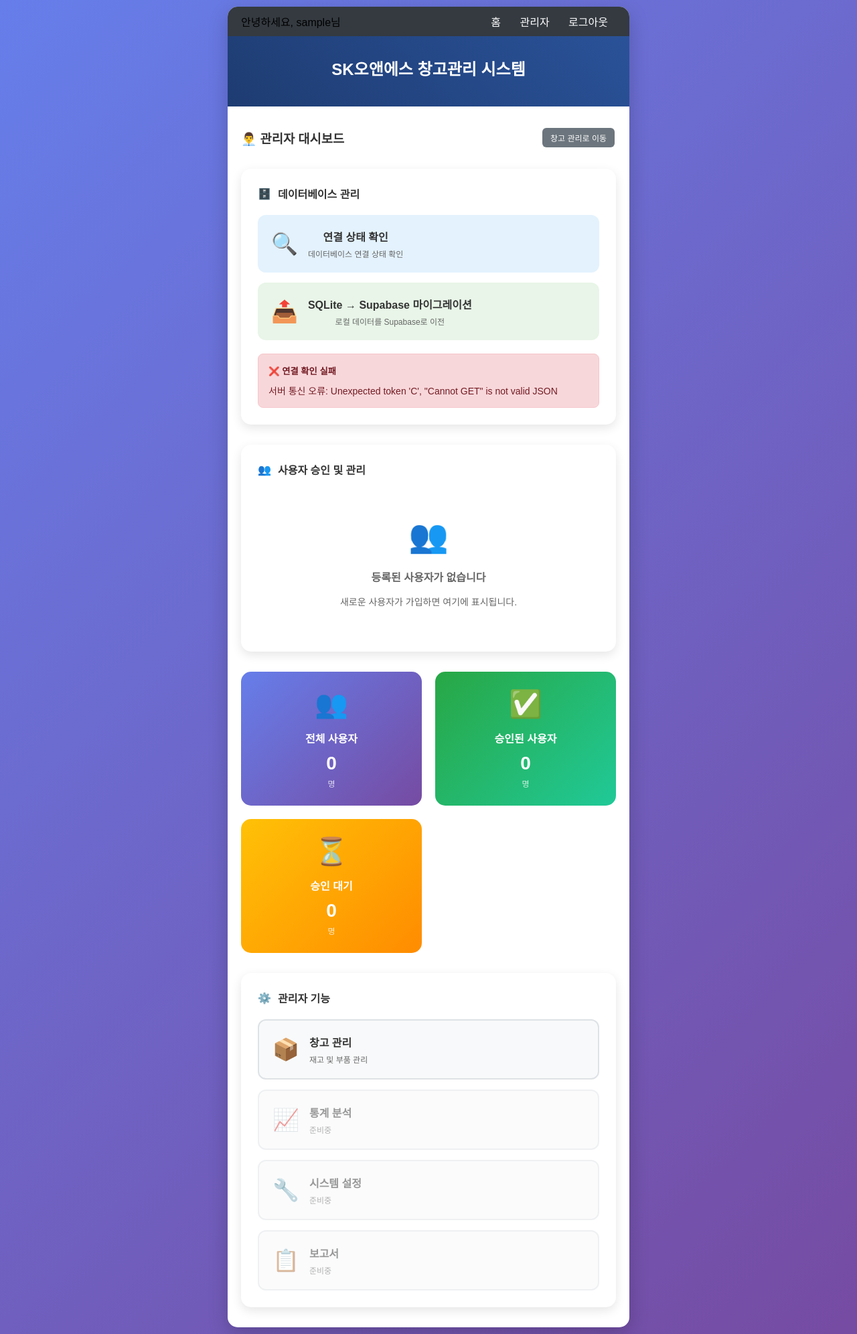
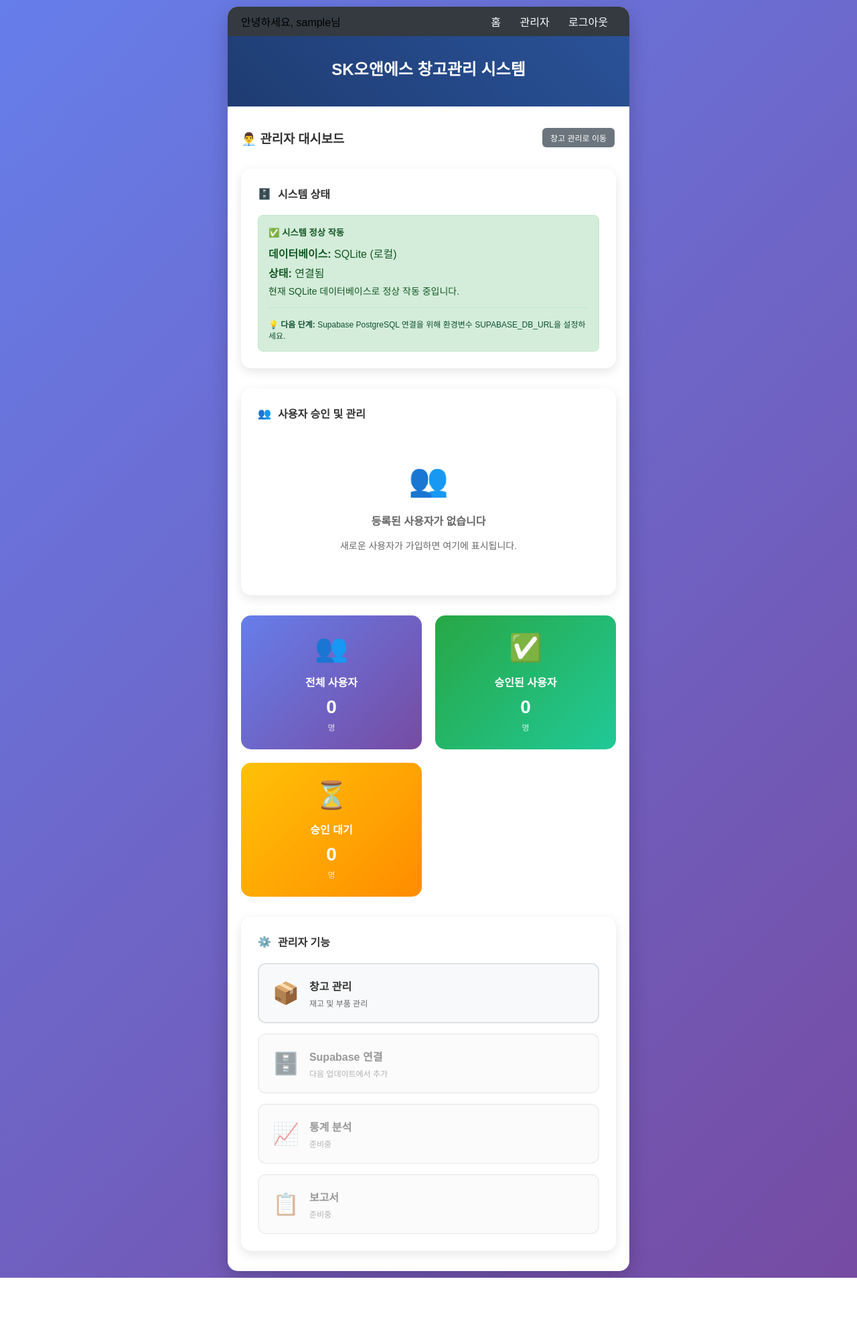
Before and after one commit to Newyorkcheesebuger/sk-ons-warehouse, a Flask app: page /admin_dashboard in a window 1280 px wide. Shown: the whole page at 67% size. After the commit the page ends 1908 px from the top, so only its background shows below. Run offline with Flask 3, Linux system fonts and the light colour scheme; the visitor is signed in with stand-in values (Sample User, id 1); data comes from the database, SQL or seed files in the repository.

Commit message:
Update admin_dashboard.html

```diff
--- a/templates/admin_dashboard.html
+++ b/templates/admin_dashboard.html
@@ -9,34 +9,24 @@
         </a>
     </div>
 
-    <!-- 🆕 Supabase 연결 상태 및 마이그레이션 -->
+    <!-- 🆕 시스템 현황 (API 호출 없이 정적 표시) -->
     <div style="background: white; border-radius: 15px; padding: 25px; box-shadow: 0 5px 15px rgba(0,0,0,0.1); margin-bottom: 30px;">
         <h4 style="color: #333; margin-bottom: 20px; display: flex; align-items: center;">
             <span style="margin-right: 10px;">🗄️</span>
-            데이터베이스 관리
+            시스템 상태
         </h4>
 
-        <div style="display: grid; grid-template-columns: repeat(auto-fit, minmax(250px, 1fr)); gap: 15px; margin-bottom: 20px;">
-            <button onclick="checkConnection()" class="admin-function-card" style="border: none; background: #e3f2fd; cursor: pointer;">
-                <div class="function-icon">🔍</div>
-                <div class="function-content">
-                    <h5>연결 상태 확인</h5>
-                    <p>데이터베이스 연결 상태 확인</p>
-                </div>
-            </button>
+        <div id="systemStatus" style="padding: 15px; border-radius: 8px; background: #d4edda; border: 1px solid #c3e6cb; color: #155724;">
+            <h5 style="margin: 0 0 10px 0;">✅ 시스템 정상 작동</h5>
+            <p style="margin: 0 0 5px 0;"><strong>데이터베이스:</strong> SQLite (로컬)</p>
+            <p style="margin: 0 0 5px 0;"><strong>상태:</strong> 연결됨</p>
+            <p style="margin: 0; font-size: 14px;">현재 SQLite 데이터베이스로 정상 작동 중입니다.</p>
 
-            <button onclick="migrateToSupabase()" class="admin-function-card" style="border: none; background: #e8f5e8; cursor: pointer;">
-                <div class="function-icon">📤</div>
-                <div class="function-content">
-                    <h5>SQLite → Supabase 마이그레이션</h5>
-                    <p>로컬 데이터를 Supabase로 이전</p>
-                </div>
-            </button>
-        </div>
-
-        <!-- 연결 상태 표시 영역 -->
-        <div id="connectionStatus" style="display: none; padding: 15px; border-radius: 8px; margin-top: 15px;">
-            <div id="statusContent"></div>
+            <div style="margin-top: 15px; padding-top: 15px; border-top: 1px solid #c3e6cb;">
+                <p style="margin: 0; font-size: 12px; color: #0f5132;">
+                    💡 <strong>다음 단계:</strong> Supabase PostgreSQL 연결을 위해 환경변수 SUPABASE_DB_URL을 설정하세요.
+                </p>
+            </div>
         </div>
     </div>
 
@@ -92,7 +82,7 @@
                                         </a>
                                         <a href="{{ url_for('delete_user', user_id=user[0]) }}"
                                            class="btn btn-danger btn-small"
-                                           onclick="console.log('삭제 버튼 클릭됨 - user_id: {{ user[0] }}'); return confirm('{{ user[1] }}님을 삭제하시겠습니까? 이 작업은 되돌릴 수 없습니다.')"
+                                           onclick="return confirm('{{ user[1] }}님을 삭제하시겠습니까? 이 작업은 되돌릴 수 없습니다.')"
                                            title="사용자 삭제">
                                             🗑️ 삭제
                                         </a>
@@ -101,7 +91,7 @@
                                         <span style="color: #28a745; font-size: 12px; margin-right: 5px;">승인완료</span>
                                         <a href="{{ url_for('delete_user', user_id=user[0]) }}"
                                            class="btn btn-danger btn-small"
-                                           onclick="console.log('삭제 버튼 클릭됨 - user_id: {{ user[0] }}'); return confirm('{{ user[1] }}님을 삭제하시겠습니까? 이 작업은 되돌릴 수 없습니다.')"
+                                           onclick="return confirm('{{ user[1] }}님을 삭제하시겠습니까? 이 작업은 되돌릴 수 없습니다.')"
                                            title="사용자 삭제">
                                             🗑️ 삭제
                                         </a>
@@ -173,17 +163,17 @@
             </a>
 
             <div class="admin-function-card disabled">
-                <div class="function-icon">📈</div>
+                <div class="function-icon">🗄️</div>
                 <div class="function-content">
-                    <h5>통계 분석</h5>
-                    <p>준비중</p>
+                    <h5>Supabase 연결</h5>
+                    <p>다음 업데이트에서 추가</p>
                 </div>
             </div>
 
             <div class="admin-function-card disabled">
-                <div class="function-icon">🔧</div>
+                <div class="function-icon">📈</div>
                 <div class="function-content">
-                    <h5>시스템 설정</h5>
+                    <h5>통계 분석</h5>
                     <p>준비중</p>
                 </div>
             </div>
@@ -326,128 +316,9 @@
 .btn-small:active {
     transform: scale(0.95);
 }
-
-/* 🆕 연결 상태 스타일 */
-#connectionStatus.success {
-    background: #d4edda;
-    border: 1px solid #c3e6cb;
-    color: #155724;
-}
-
-#connectionStatus.error {
-    background: #f8d7da;
-    border: 1px solid #f5c6cb;
-    color: #721c24;
-}
-
-#connectionStatus.warning {
-    background: #fff3cd;
-    border: 1px solid #ffeaa7;
-    color: #856404;
-}
-
-.loading {
-    display: inline-block;
-    width: 16px;
-    height: 16px;
-    border: 2px solid #f3f3f3;
-    border-top: 2px solid #3498db;
-    border-radius: 50%;
-    animation: spin 1s linear infinite;
-    margin-right: 8px;
-}
-
-@keyframes spin {
-    0% { transform: rotate(0deg); }
-    100% { transform: rotate(360deg); }
-}
 </style>
 
 <script>
-// 🆕 데이터베이스 연결 상태 확인
-async function checkConnection() {
-    const statusDiv = document.getElementById('connectionStatus');
-    const statusContent = document.getElementById('statusContent');
-
-    // 로딩 표시
-    statusDiv.style.display = 'block';
-    statusDiv.className = '';
-    statusContent.innerHTML = '<span class="loading"></span>연결 상태를 확인하는 중...';
-
-    try {
-        const response = await fetch('/admin/check_connection');
-        const result = await response.json();
-
-        if (result.success) {
-            statusDiv.className = result.database.includes('PostgreSQL') ? 'success' : 'warning';
-            statusContent.innerHTML = `
-                <h5 style="margin: 0 0 10px 0;">${result.status} ${result.database}</h5>
-                <p style="margin: 0 0 5px 0;"><strong>버전:</strong> ${result.version}</p>
-                <p style="margin: 0; font-size: 14px;">${result.message}</p>
-            `;
-        } else {
-            statusDiv.className = 'error';
-            statusContent.innerHTML = `
-                <h5 style="margin: 0 0 10px 0;">${result.status}</h5>
-                <p style="margin: 0; font-size: 14px;">${result.message}</p>
-            `;
-        }
-    } catch (error) {
-        statusDiv.className = 'error';
-        statusContent.innerHTML = `
-            <h5 style="margin: 0 0 10px 0;">❌ 연결 확인 실패</h5>
-            <p style="margin: 0; font-size: 14px;">서버 통신 오류: ${error.message}</p>
-        `;
-    }
-}
-
-// 🆕 SQLite → Supabase 마이그레이션
-async function migrateToSupabase() {
-    if (!confirm('🚨 중요: SQLite 데이터를 Supabase로 마이그레이션하시겠습니까?\n\n이 작업은:\n✅ 기존 SQLite 데이터를 Supabase로 복사합니다\n⚠️ 중복 데이터는 자동으로 건너뜁니다\n🔄 시간이 다소 걸릴 수 있습니다\n\n계속하시겠습니까?')) {
-        return;
-    }
-
-    const statusDiv = document.getElementById('connectionStatus');
-    const statusContent = document.getElementById('statusContent');
-
-    // 로딩 표시
-    statusDiv.style.display = 'block';
-    statusDiv.className = '';
-    statusContent.innerHTML = '<span class="loading"></span>마이그레이션을 진행하는 중... 잠시만 기다려주세요.';
-
-    try {
-        const response = await fetch('/admin/migrate_to_supabase');
-        const result = await response.json();
-
-        if (result.success) {
-            statusDiv.className = 'success';
-            statusContent.innerHTML = `
-                <h5 style="margin: 0 0 10px 0;">✅ 마이그레이션 성공!</h5>
-                <p style="margin: 0; font-size: 14px; white-space: pre-line;">${result.message}</p>
-                <p style="margin: 10px 0 0 0; font-size: 12px; font-weight: bold;">이제 영구 Supabase 데이터베이스를 사용합니다! 🎉</p>
-            `;
-
-            // 3초 후 페이지 새로고침
-            setTimeout(() => {
-                location.reload();
-            }, 3000);
-        } else {
-            statusDiv.className = 'error';
-            statusContent.innerHTML = `
-                <h5 style="margin: 0 0 10px 0;">❌ 마이그레이션 실패</h5>
-                <p style="margin: 0; font-size: 14px;">${result.message}</p>
-                <p style="margin: 10px 0 0 0; font-size: 12px;">환경변수 SUPABASE_DB_URL이 올바르게 설정되었는지 확인해주세요.</p>
-            `;
-        }
-    } catch (error) {
-        statusDiv.className = 'error';
-        statusContent.innerHTML = `
-            <h5 style="margin: 0 0 10px 0;">❌ 마이그레이션 오류</h5>
-            <p style="margin: 0; font-size: 14px;">서버 통신 오류: ${error.message}</p>
-        `;
-    }
-}
-
 // 페이지 로드 시 통계 카드 애니메이션
 document.addEventListener('DOMContentLoaded', function() {
     const statCards = document.querySelectorAll('.stat-card');
@@ -464,19 +335,9 @@ document.addEventListener('DOMContentLoaded', function() {
         }, index * 100);
     });
 
-    // 🆕 페이지 로드 시 자동으로 연결 상태 확인
-    setTimeout(() => {
-        checkConnection();
-    }, 1000);
+    // 시스템 상태 표시
+    console.log('✅ 관리자 대시보드 로드 완료');
+    console.log('🗄️ SQLite 데이터베이스 연결됨');
 });
-
-// 삭제 버튼 확인
-function confirmDelete(userName, userId) {
-    if (confirm(`${userName}님을 삭제하시겠습니까? 이 작업은 되돌릴 수 없습니다.`)) {
-        console.log(`사용자 삭제 확인됨 - ${userName} (ID: ${userId})`);
-        return true;
-    }
-    return false;
-}
 </script>
 {% endblock %}
```
